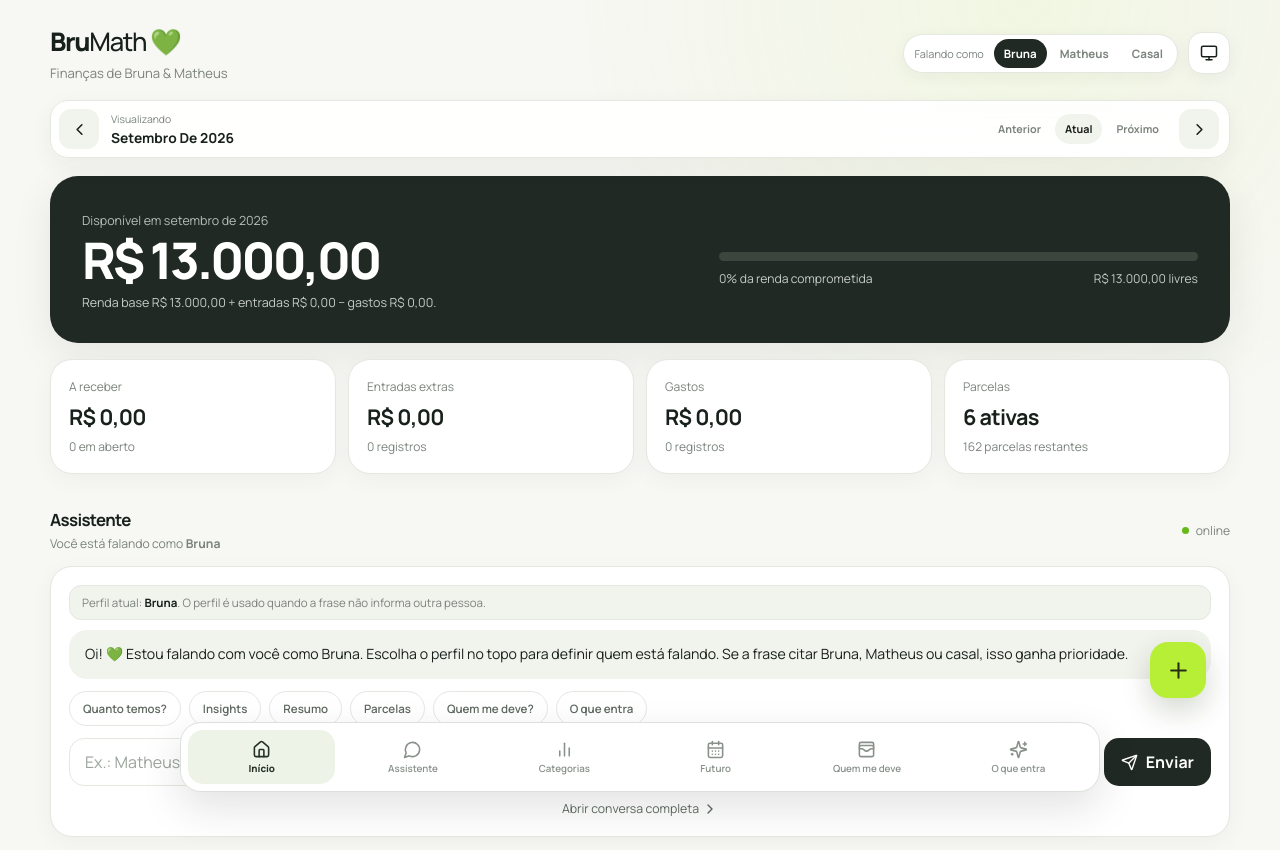
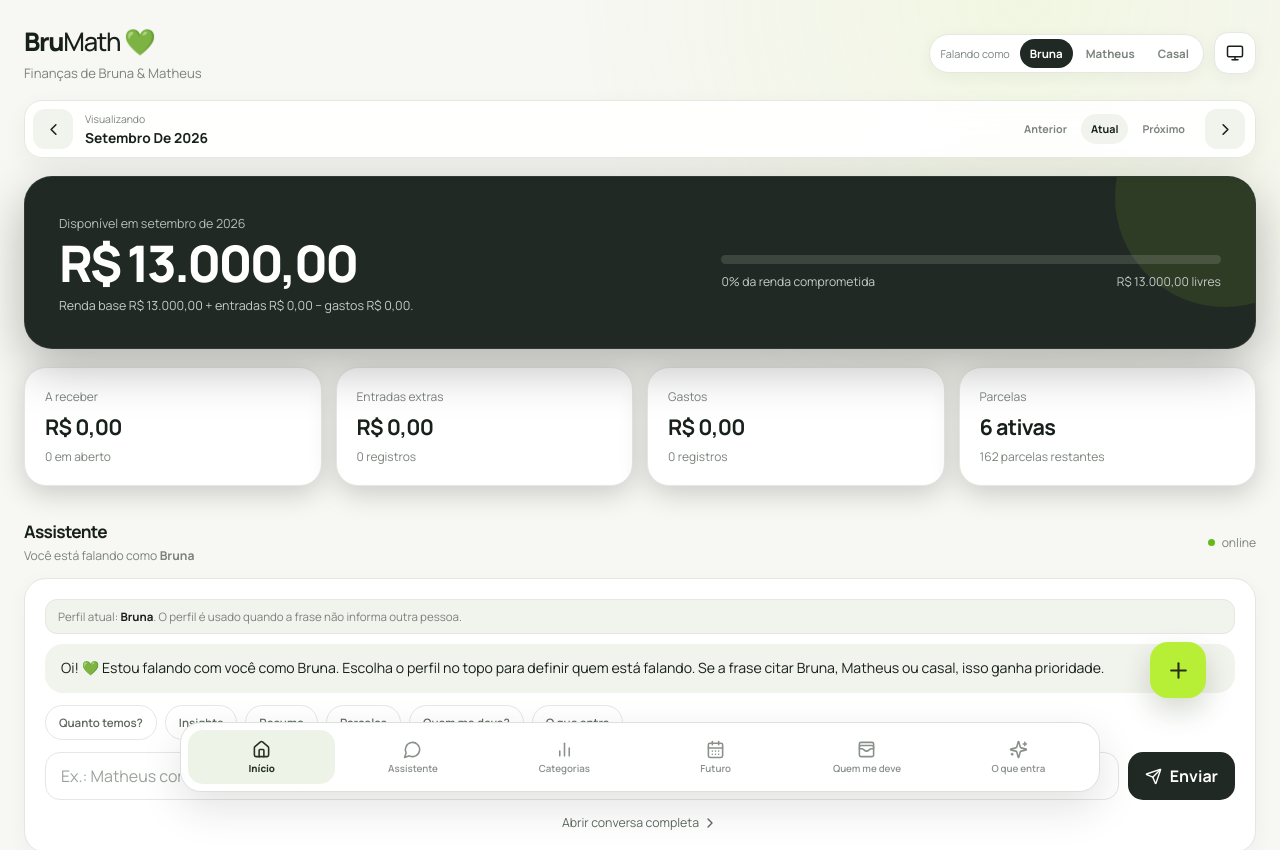
Before and after one commit to buraven/BruMath, a Next.js app: page / in a window 1280 px wide. Shown: the top 850 px of the page. Built offline with nearby package versions, Linux system fonts and the light colour scheme.

Commit message:
feat: load home visual refinements

```diff
--- a/app/layout.tsx
+++ b/app/layout.tsx
@@ -1 +1,8 @@
-import "./globals.css";export const metadata={title:"BruMath",description:"Finanças de Bruna e Matheus"};export default function Layout({children}:{children:React.ReactNode}){return <html lang="pt-BR"><body>{children}</body></html>}
+import "./globals.css";
+import "./home-refresh.css";
+
+export const metadata = { title: "BruMath", description: "Finanças de Bruna e Matheus" };
+
+export default function Layout({ children }: { children: React.ReactNode }) {
+  return <html lang="pt-BR"><body>{children}</body></html>;
+}
```
